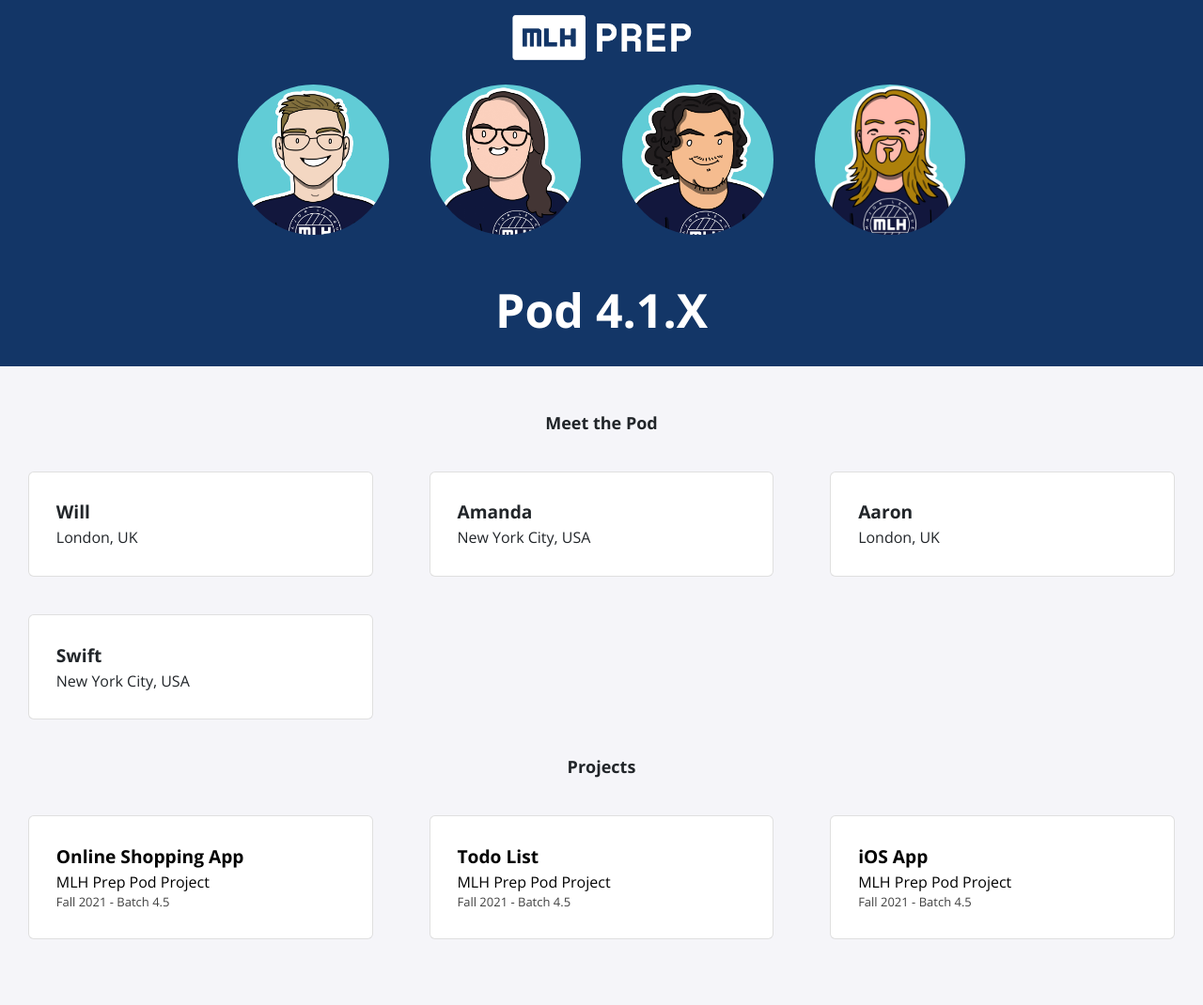
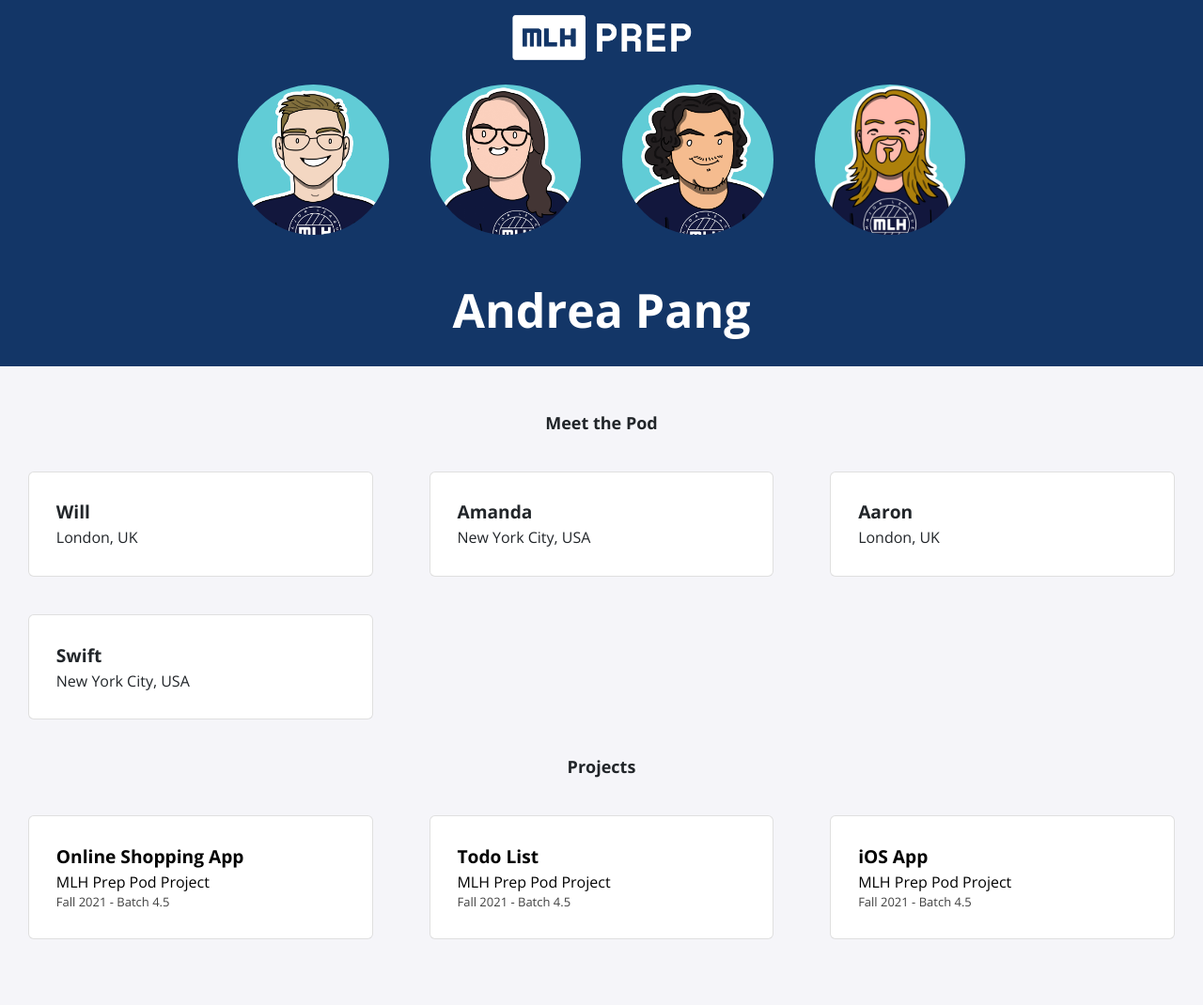
Before and after one commit to AndreaPang/AndreaPang1.github.io, a Jekyll site: the page built from index.html, in a window 1280 px wide. Shown: the whole page at 94% size. Built offline with Jekyll 4.4.1, drawn with Linux system fonts in a browser that asks for light colours; nearby versions of some CDN libraries.

Commit message:
update_config.yml

```diff
--- a/_config.yml
+++ b/_config.yml
@@ -1,11 +1,10 @@
-title: "Pod 4.1.X"
-email: fellowship@mlh.io
+title: "Andrea Pang"
+email: s.pag4@lse.ac.uk
 description: >- # this means to ignore newlines until "baseurl:"
   This is my portfolio website!
 baseurl: "/"
-url: "/"
-twitter_username: mlhacks
-github_username:  mlh-fellowship
+url: "https://AndreaPang.github.io"
+github_username:  AndreaPang
 
 sass:
   sass_dir: _sass
```
